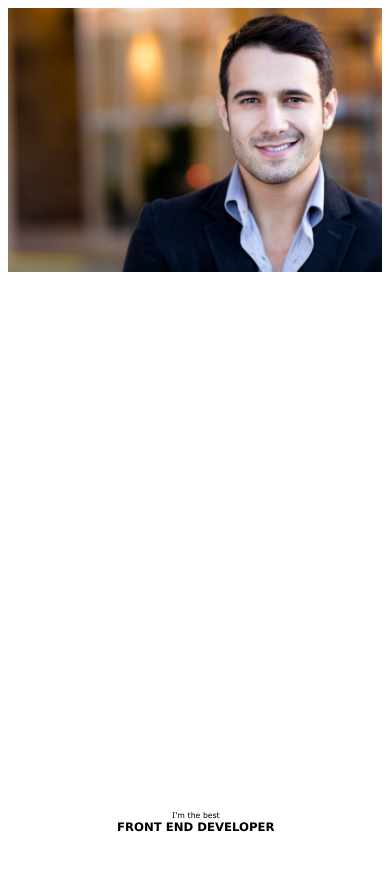
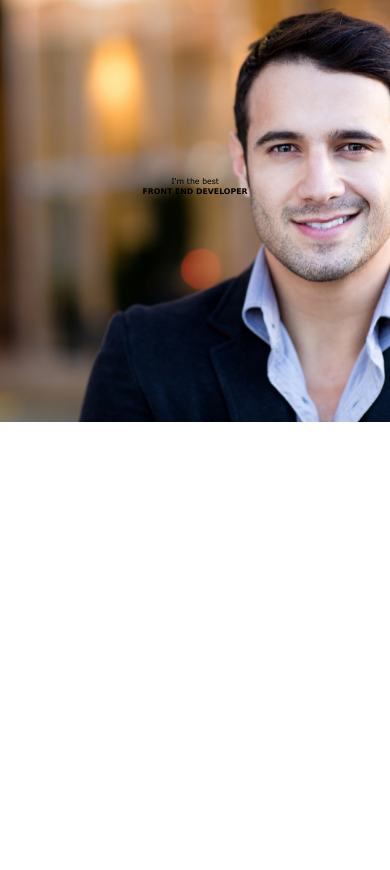
Before and after one commit to maciekpilat/rwd, a plain HTML site: page index.html in a window 390 px wide. After the commit the page ends 844 px from the top, so only its background shows below. Drawn offline with Linux system fonts and the light colour scheme.

Commit message:
Add files via upload

```diff
--- a/style.css
+++ b/style.css
@@ -3,8 +3,11 @@
     src: url(verdana.ttf);
 }
 
-body {
+body,
+html {
     font-family: verdana;
+    height: 100%;
+    margin: 0;
 }
 
 @media (min-width: 1171px) {
@@ -13,57 +16,54 @@ body {
         background-size: cover;
         background-repeat: no-repeat;
         background-position: center;
-        height: 1128px;
+        height: 100%;
         width: 100%;
     }
     body #header p {
         color: white;
         font-size: 3vw;
-        position: relative;
-        left: 5%;
-        top: 50%;
+        margin: 0;
+        padding-left: 10%;
+        padding-top: 20%;
     }
 }
 
 @media (max-width:1170px) {
     body #header {
         background-image: url(obrazy/man-2.jpg);
-        background-size: contain;
+        background-size: cover;
         background-repeat: no-repeat;
-        height: 1128px;
+        background-position: center;
+        height: 100%;
         width: 100%;
     }
     body #header p {
         color: white;
         font-size: 2vw;
-        position: relative;
-        left: 68%;
-        top: 18%;
+        margin: 0;
+        padding-left: 66%;
+        padding-top: 20%;
     }
 }
 
 @media (max-width:991px) {
     body #header {
         background-image: url(obrazy/man-1.jpg);
-        background-size: contain;
+        background-size: cover;
         background-repeat: no-repeat;
-        height: 1128px;
+        background-position: center;
+        height: 50%;
         width: 100%;
     }
     body #header p {
         color: black;
+        font-size: 2vw;
+        color: black;
         text-align: center;
-        font-size: 2vw;
-        position: absolute;
-        left: 30%;
-        top: 95%;
+        padding-left: 0%;
+        padding-top: 45%;
     }
     body #header p span {
-        color: black;
-        text-align: center;
-        font-size: 3vw;
         font-weight: bolder;
-
-
     }
 }
```
Also changed, not shown: index.html (+1 -1 lines).
